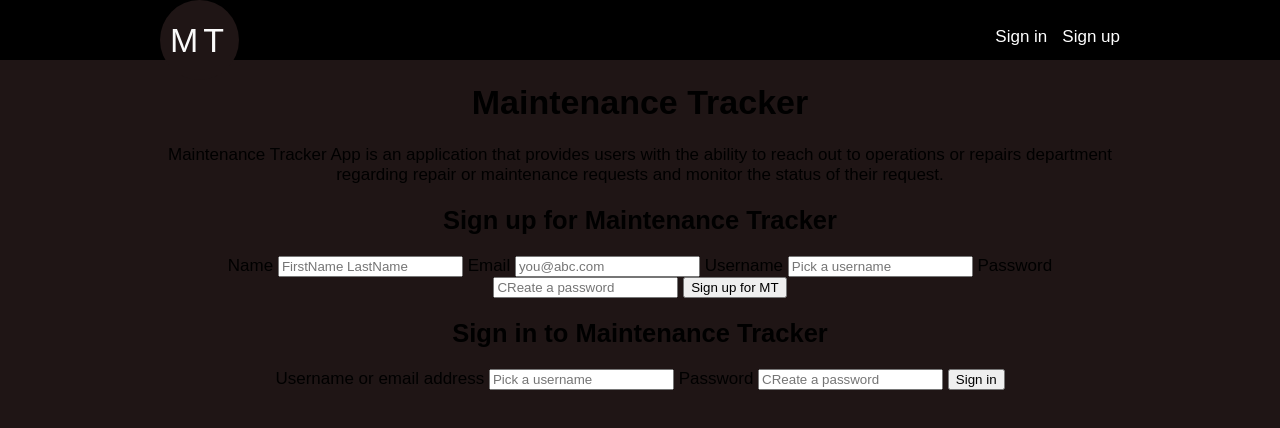
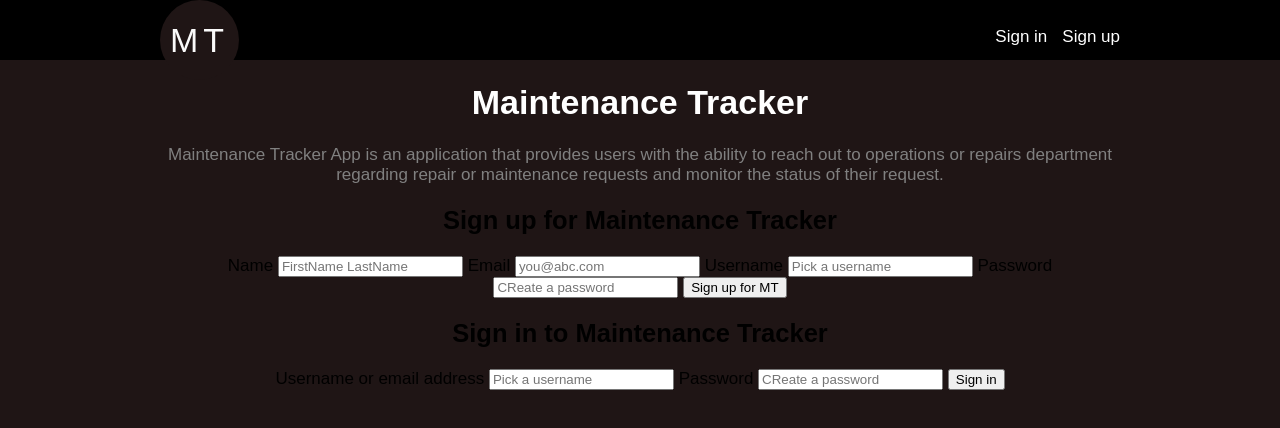
Before and after one commit to Fattylee/Maintenance-Tracker, a plain HTML site: page index.html in a window 1280 px wide. Drawn offline with Linux system fonts and the light colour scheme.

Commit message:
finish humbotron styling

```diff
--- a/css/style.css
+++ b/css/style.css
@@ -51,5 +51,8 @@ a:hover{
     margin: 0 auto;
 }
 h1{
-
+color: white;
 }
+p{
+    color: grey;
+}
```
